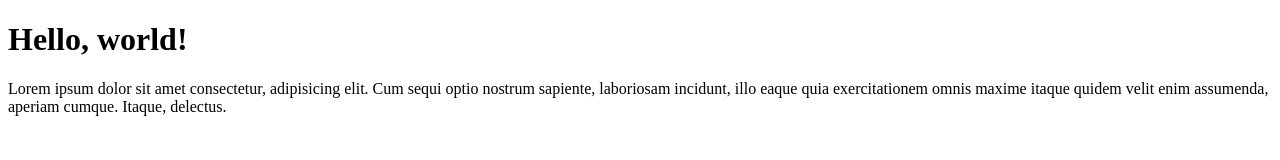
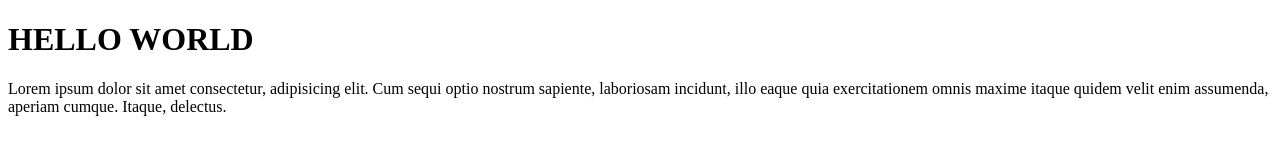
Before and after one commit to Ankitkumarji1323/hello-world, a plain HTML site: page Index.html in a window 1280 px wide. Drawn offline with Linux system fonts and the light colour scheme.

Commit message:
Update Index.html

```diff
--- a/Index.html
+++ b/Index.html
@@ -4,10 +4,10 @@
     <meta charset="UTF-8">
     <meta http-equiv="X-UA-Compatible" content="IE=edge">
     <meta name="viewport" content="width=device-width, initial-scale=1.0">
-    <title>Hello world</title>
+    <title>HELLO WORLD</title>
 </head>
 <body>
-    <h1>Hello, world!</h1>
+    <h1>HELLO WORLD</h1>
     <p>Lorem ipsum dolor sit amet consectetur, adipisicing elit. Cum sequi optio nostrum sapiente, laboriosam incidunt, illo eaque quia exercitationem omnis maxime itaque quidem velit enim assumenda, aperiam cumque. Itaque, delectus.</p>
 
 
```
